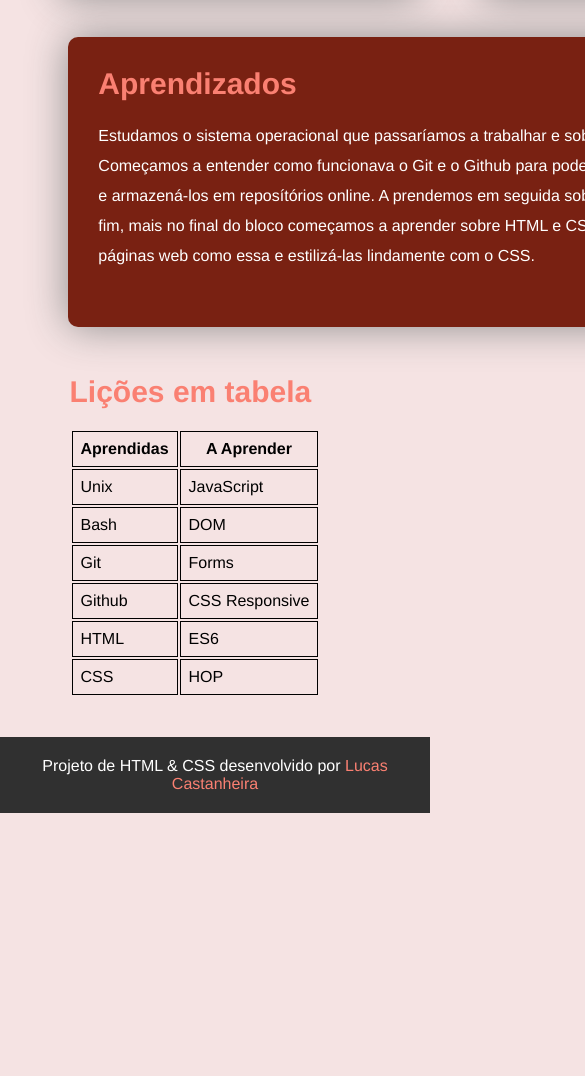
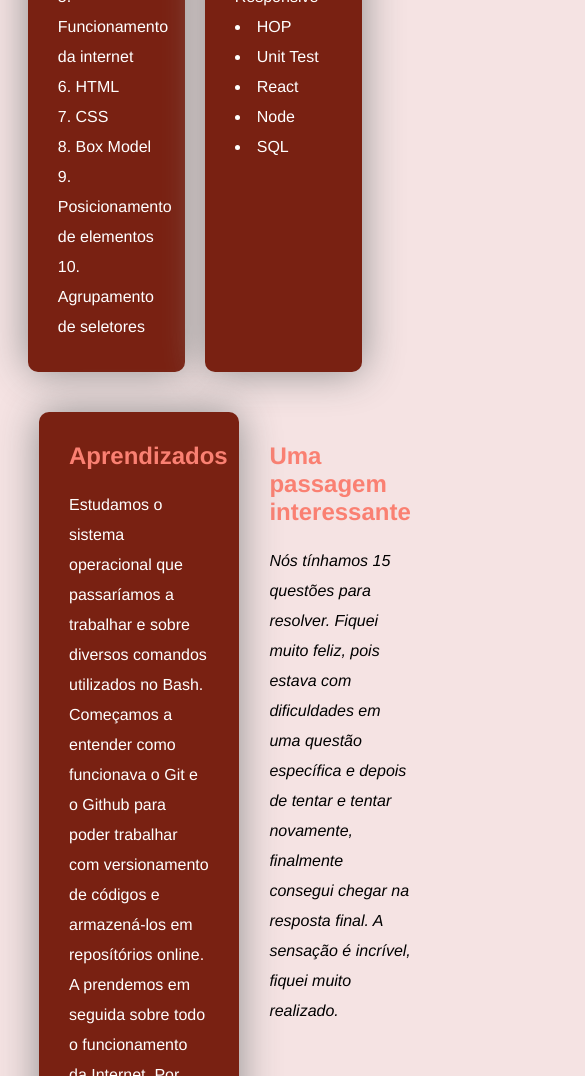
Before and after one commit to Lucas-PCN/lessons-learned, a plain HTML site: page index.html in a window 390 px wide. Shown: the part 924-2000 px from the top of the page, 585 px wide, since content can reach past the window. Before the commit the page ends 1737 px from the top, so only its background shows below. Drawn offline with Linux system fonts and the light colour scheme.

Commit message:
Fix: deixa design responsivo

```diff
--- a/style.css
+++ b/style.css
@@ -26,9 +26,12 @@ footer {
   background-color: rgb(48, 48, 48);
   clear: both;
   color: white;
-  padding: 20px;
   text-align: center;
   width: 100%;
+}
+
+footer p {
+  padding: 20px;
 }
 
 footer a {
@@ -77,16 +80,17 @@ main p {
 h2 {
   color: salmon;
   font-family: Helvetica;
-  font-size: 30px;
+  font-size: 1,5%;
   padding-bottom: 20px;
 }
 
 .listas {
   display: flex;
+  gap: 5%;
   margin: 0 auto;
   margin-bottom: 40px;
-  justify-content: space-evenly;
-  width: 900px;
+  justify-content: center;
+  width: 100%;
 }
 
 .lista {
@@ -94,8 +98,7 @@ h2 {
   color: white;
   list-style-position: inside;
   padding: 30px;
-  height: 350px;
-  width: 300px;
+  width: 18%;
 }
 
 .listas li {
@@ -107,15 +110,14 @@ h2 {
   margin: 0 auto;
   margin-bottom: 40px;
   justify-content: space-evenly;
-  width: 1500px;
+  width: 80%;
 }
 
 .lado-esquerdo {
   background-color: rgb(121, 33, 18);
   color: white;
-  height: 230px;
   padding: 30px;
-  width: 800px;
+  width: 45%;
 }
 
 .lado-esquerdo p {
@@ -148,3 +150,34 @@ h2 {
   border: 1px solid black;
   padding: 8px;
 }
+
+@media screen and (max-width: 700px) {
+  .perfil {
+    display: flex;
+    flex-direction: column;
+    align-items: center;
+  }
+
+  .nome {
+    margin-top: 0;
+  }
+
+  .lista {
+    width: 25%;
+  }
+
+  footer {
+    display: flex;
+    justify-content: center;
+  }
+
+  footer a {
+    color: salmon;
+    text-decoration: none;
+  }
+
+  footer p {
+    padding: 20px;
+    width: 350px;
+  }
+}
```
